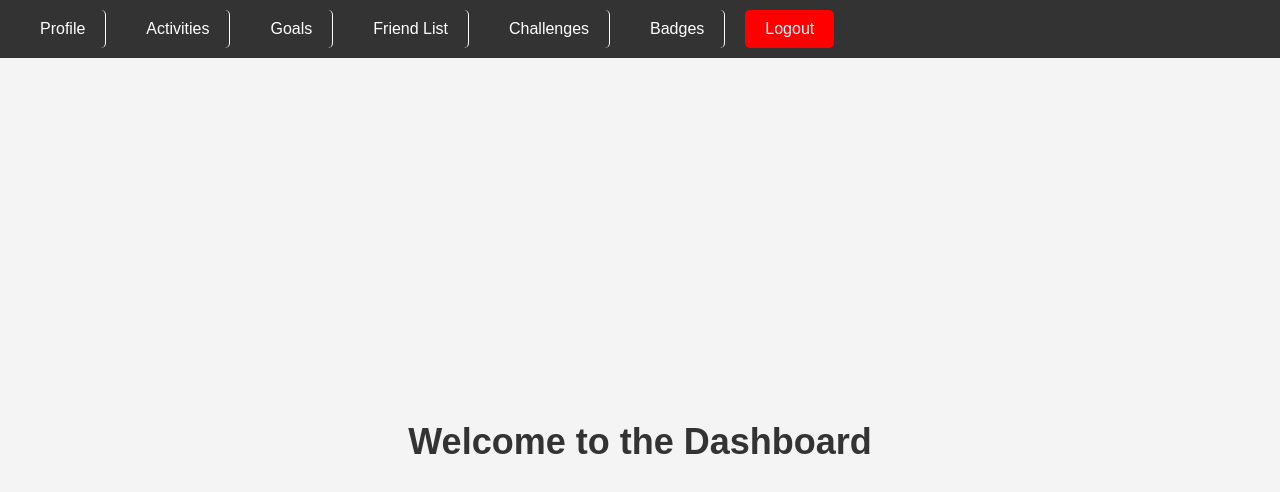
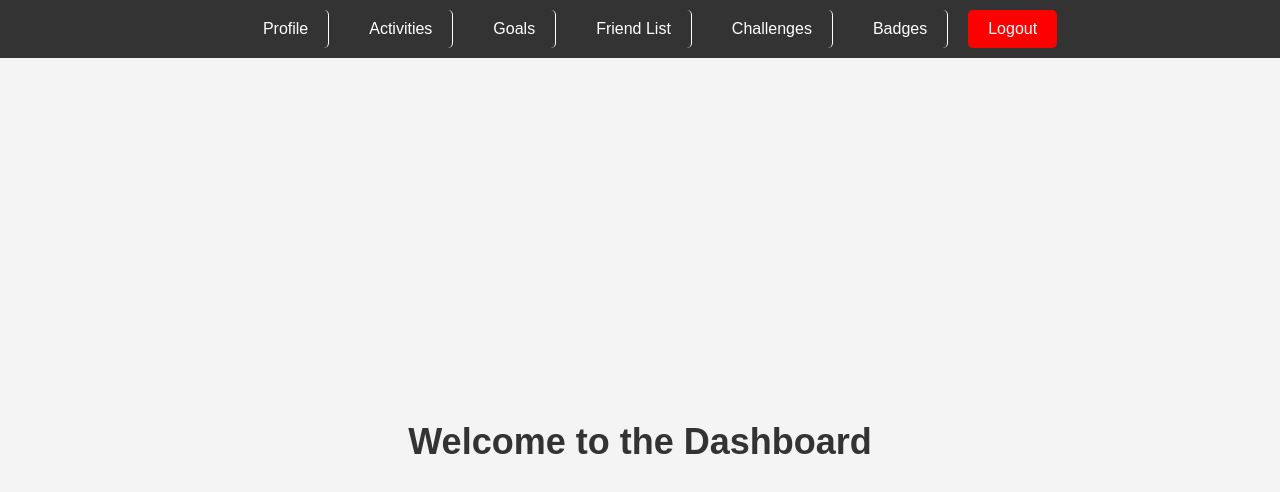
Before and after one commit to Novianaghovin/TIC2601_II, a React (Create React App) app in the folder frontend/: page / in a window 1280 px wide. Shown: the top 492 px of the page. Built offline with nearby package versions, Linux system fonts and the light colour scheme.

Commit message:
Update Navbar.css
change the bar to middle

```diff
--- a/frontend/src/Navbar.css
+++ b/frontend/src/Navbar.css
@@ -1,15 +1,15 @@
 /* Navbar general styles */
 .navbar {
   display: flex;
-  justify-content: flex-start;  /* Align items to the left */
+  justify-content: center; /* Center items horizontally */
   align-items: center;
   background-color: #333;
   padding: 10px;
-  position: fixed;  /* Fixes the navbar at the top */
+  position: fixed; /* Fixes the navbar at the top */
   top: 0;
   left: 0;
   width: 100%;
-  z-index: 1000;    /* Keeps the navbar above other content */
+  z-index: 1000; /* Keeps the navbar above other content */
 }
 
 /* Style for each navigation button */
@@ -26,7 +26,7 @@
 
 /* Add a white line (border) between navbar items */
 .nav-button:not(:last-child) {
-  border-right: 1px solid white;  /* Adds a white line to the right of each item, except the last */
+  border-right: 1px solid white; /* Adds a white line to the right of each item, except the last */
 }
 
 .nav-button:hover {
@@ -51,5 +51,5 @@
 
 /* Optional: Add some padding to the body so that the content isn't hidden under the navbar */
 body {
-  margin-top: 60px;  /* Adjust this depending on the height of your navbar */
+  margin-top: 60px; /* Adjust this depending on the height of your navbar */
 }
```
